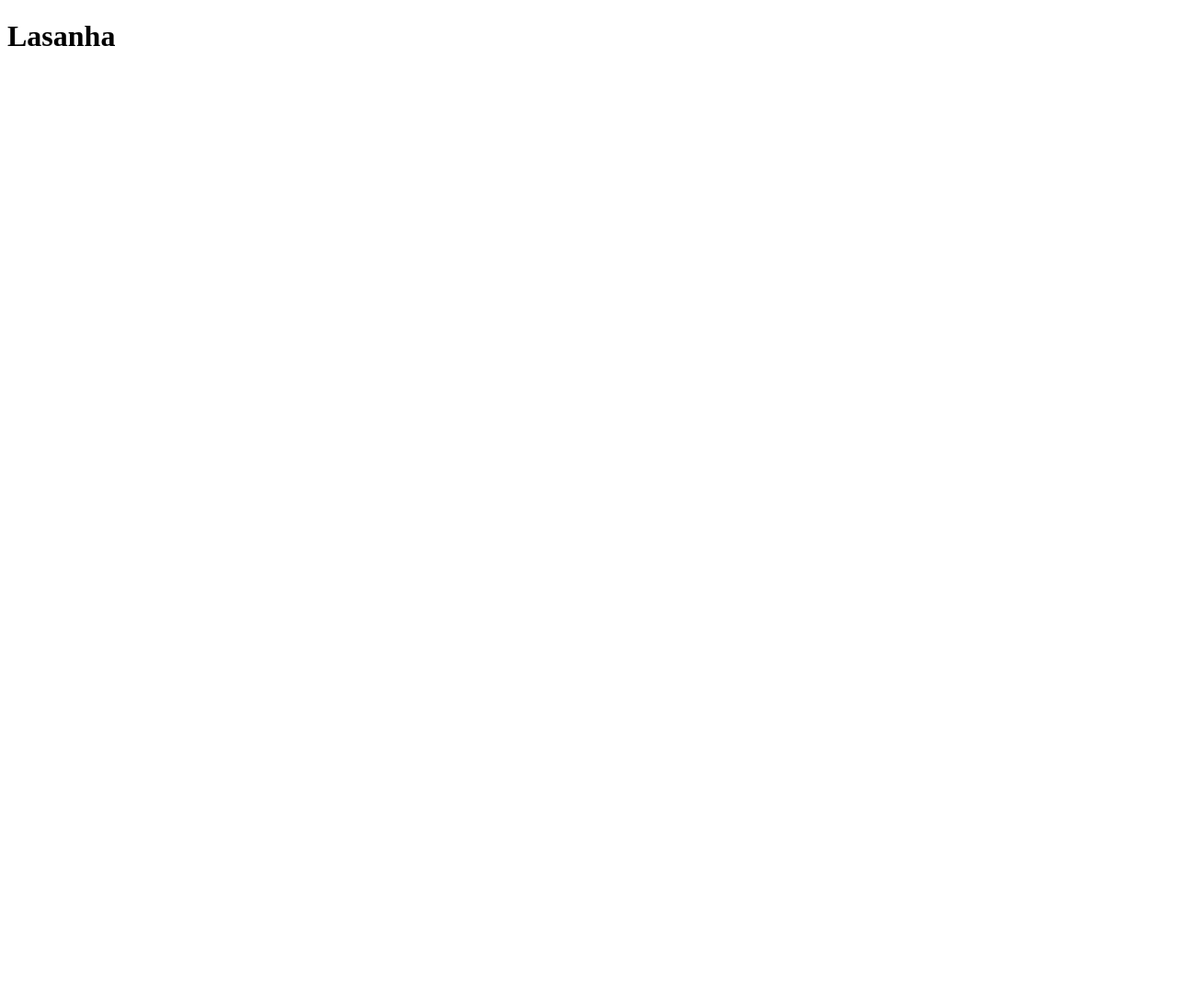
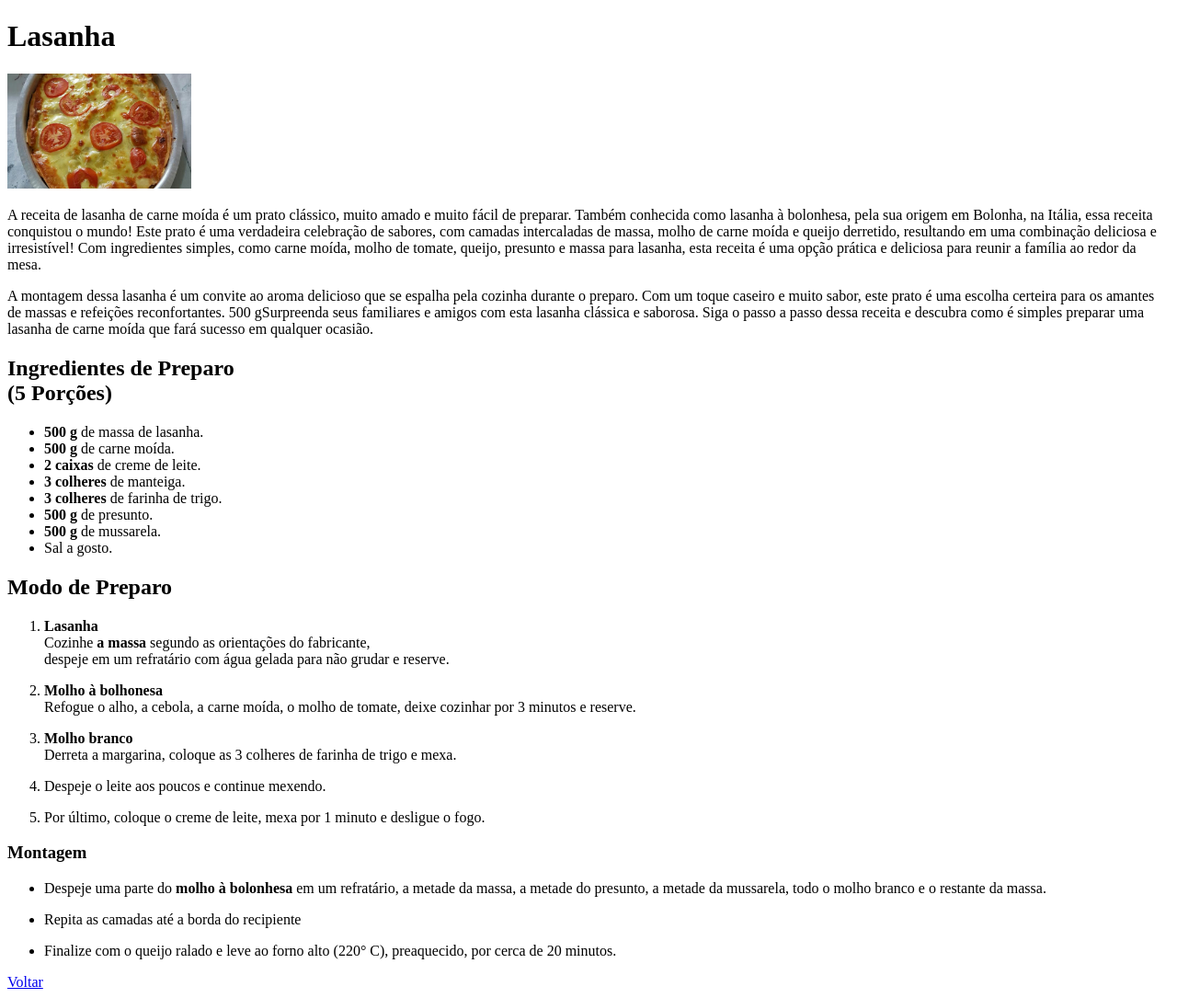
Before and after one commit to JCsvg/odin-recipes, a plain HTML site: page src/pages/recipes/lasanha.html in a window 1280 px wide. Shown: the whole page at 92% size. Before the commit the page ends 800 px from the top, so only its background shows below. Drawn offline with Linux system fonts and the light colour scheme.

Commit message:
Feat(Complete Project)

```diff
--- a/src/pages/recipes/lasanha.html
+++ b/src/pages/recipes/lasanha.html
@@ -6,5 +6,134 @@
 </head>
 <body>
     <h1>Lasanha</h1>
+    <img src="img/lasanha/lasanha.png" width="200" alt="Lasanha gostosa">
+    <p>
+        A receita de lasanha de carne moída é um prato clássico, muito amado e muito fácil de preparar.
+        Também conhecida como lasanha à bolonhesa, pela sua origem em Bolonha, na Itália, essa receita
+        conquistou o mundo! Este prato é uma verdadeira celebração de sabores, com camadas intercaladas
+        de massa, molho de carne moída e queijo derretido, resultando em uma combinação deliciosa e
+        irresistível! Com ingredientes simples, como carne moída, molho de tomate, queijo, presunto e
+        massa para lasanha, esta receita é uma opção prática e deliciosa para reunir a família ao redor
+        da mesa.
+    </p>
+
+    <p>
+        A montagem dessa lasanha é um convite ao aroma delicioso que se espalha pela cozinha durante o
+        preparo. Com um toque caseiro e muito sabor, este prato é uma escolha certeira para os amantes
+        de massas e refeições reconfortantes. 500 gSurpreenda seus familiares e amigos com esta lasanha clássica
+        e saborosa. Siga o passo a passo dessa receita e descubra como é simples preparar uma lasanha de
+        carne moída que fará sucesso em qualquer ocasião.
+    </p>
+
+    <h2>
+        Ingredientes de Preparo
+        <br>
+        (5 Porções)
+    </h2>
+    <ul>
+        <li>
+            <strong>
+                500 g
+            </strong>
+            de massa de lasanha.
+        </li>
+        <li>
+            <strong>
+                500 g
+            </strong>
+            de carne moída.
+        </li>
+        <li>
+            <strong>
+                2 caixas
+            </strong>
+            de creme de leite.
+        </li>
+        <li>
+            <strong>
+                3 colheres
+            </strong>
+            de manteiga.
+        </li>
+        <li>
+            <strong>
+                3 colheres
+            </strong>
+            de farinha de trigo.
+        </li>
+        <li>
+            <strong>
+                500 g
+            </strong>
+            de presunto.
+        </li>
+        <li>
+            <strong>
+                500 g
+            </strong>
+            de mussarela.
+        </li>
+        <li>
+            Sal a gosto.
+        </li>
+    </ul>
+    <h2>Modo de Preparo</h2>
+    <ol>
+        <li>
+            <p>
+                <strong>Lasanha</strong>
+                <br>
+                Cozinhe <strong>a massa</strong> segundo as orientações do fabricante,
+                <br>
+                despeje em um refratário com água gelada para não grudar e reserve.
+            </p>
+        </li>
+        <li>
+            <p>
+                <strong>Molho à bolhonesa</strong>
+                <br>
+                Refogue o alho, a cebola, a carne moída, o molho de tomate, deixe cozinhar
+                por 3 minutos e reserve.
+            </p>
+        </li>
+        <li>
+            <p>
+                <strong>Molho branco</strong>
+                <br>
+                Derreta a margarina, coloque as 3 colheres de farinha de trigo e mexa.
+            </p>
+        </li>
+        <li>
+            <p>
+                Despeje o leite aos poucos e continue mexendo.
+            </p>
+        </li>
+        <li>
+            <p>
+                Por último, coloque o creme de leite, mexa por 1 minuto e desligue o fogo.
+            </p>
+        </li>
+    </ol>
+    <h3>Montagem</h3>
+    <ul>
+        <li>
+            <p>
+                Despeje uma parte do <strong>molho à bolonhesa</strong> em um refratário, a metade da massa,
+                a metade do presunto, a metade da mussarela, todo o molho branco e o restante da massa.
+            </p>
+        </li>
+        <li>
+            <p>
+                Repita as camadas até a borda do recipiente
+            </p>
+        </li>
+        <li>
+            <p>
+                Finalize com o queijo ralado e leve ao forno alto (220° C),
+                preaquecido, por cerca de 20 minutos.
+            </p>
+        </li>
+    </ul>
+    <a href="/index.html">Voltar</a>
 </body>
 </html>
```
Also changed, not shown: index.html (+3 -0 lines), src/pages/recipes/strogonoff.html (added, +136 -0 lines), src/pages/recipes/teste.html (added, +11 -0 lines), src/pages/recipes/testes2.html (added, +11 -0 lines), src/pages/recipes/img/lasanha/lasanha.png (added), src/pages/recipes/img/lasanha/massa.png (added), src/pages/recipes/img/strogonoff/strogonoff.png (added).
